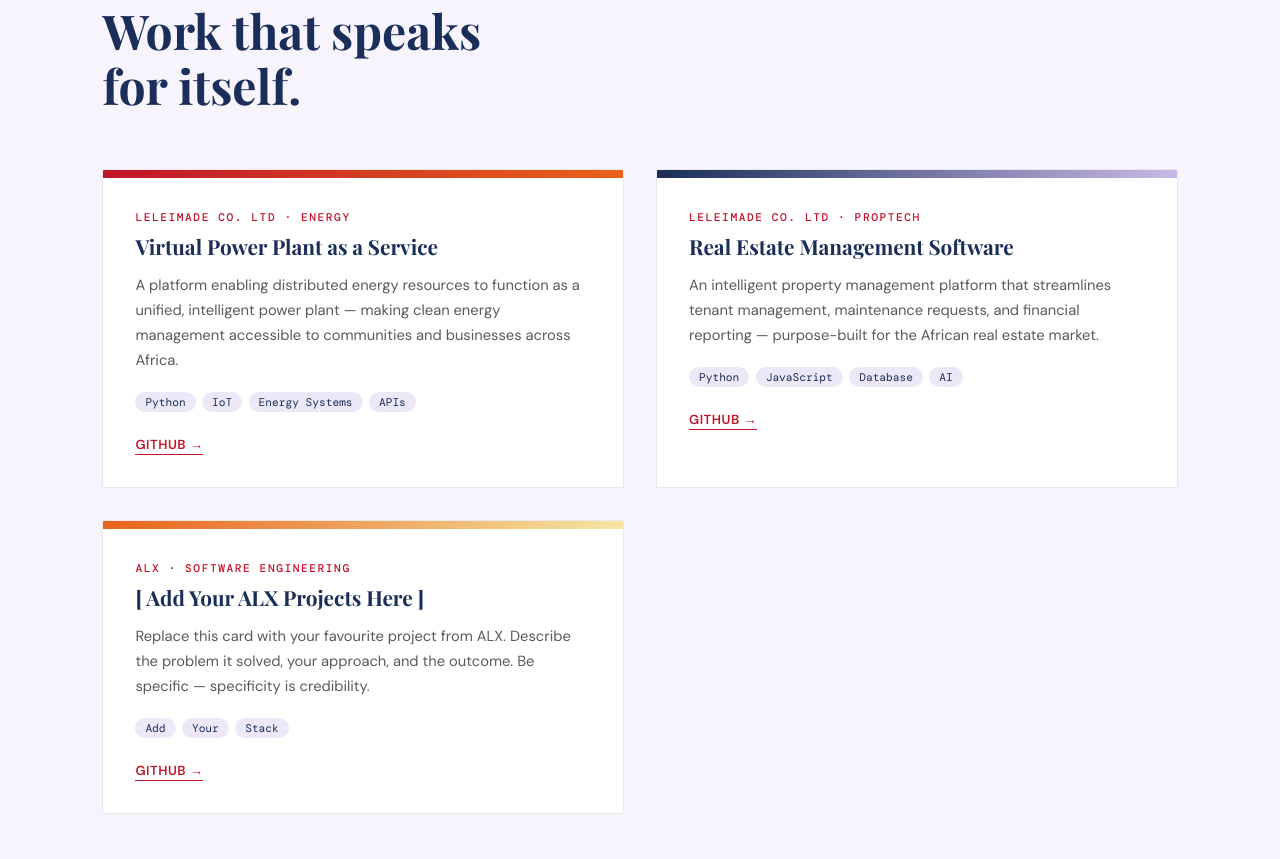
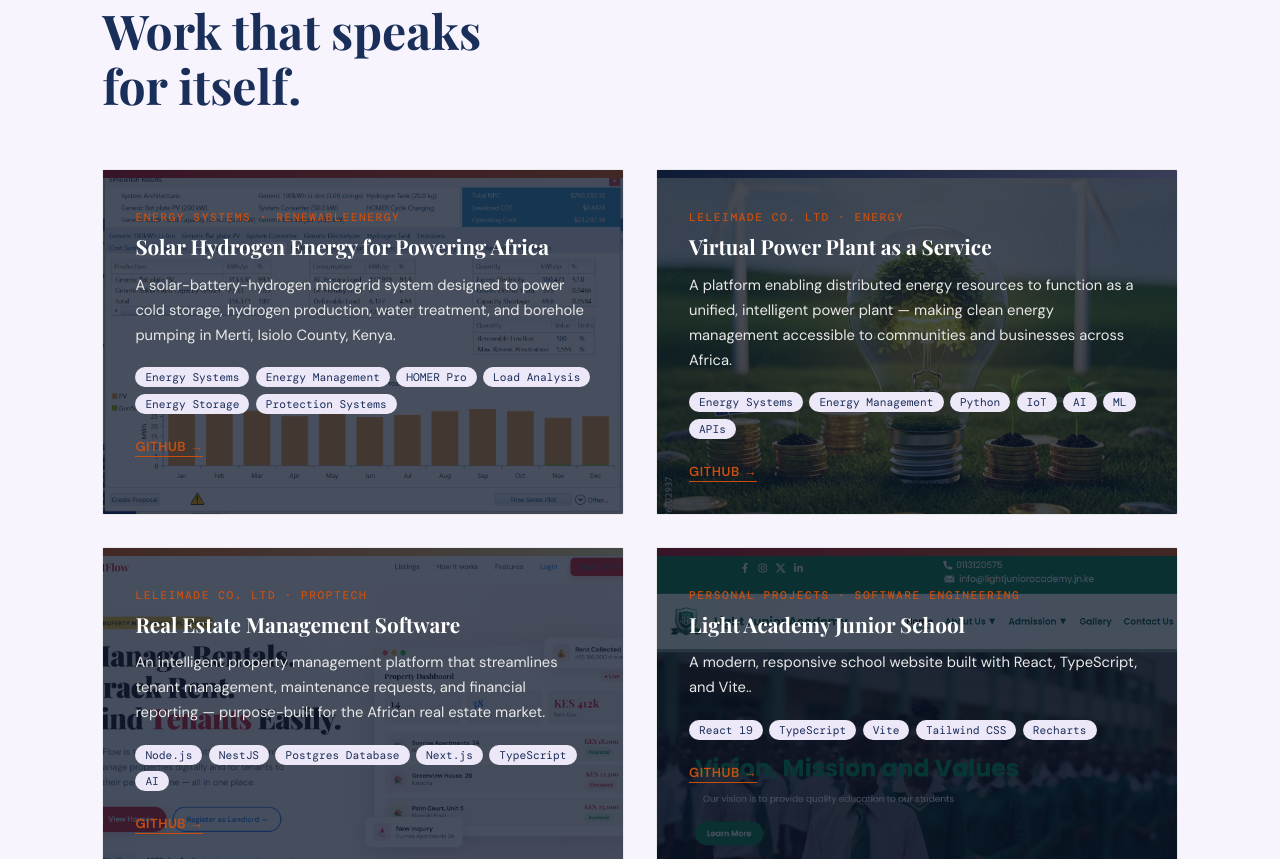
Before and after one commit to cassandra18/C.C.LELEI, a plain HTML site: page cassandra_portfolio.html in a window 1280 px wide. Shown: the part 2787-3646 px from the top of the page. Drawn offline with nearby package versions, Linux system fonts and the light colour scheme; a web font is replaced by a local one.

Commit message:
added my projects

```diff
--- a/cassandra_portfolio.html
+++ b/cassandra_portfolio.html
@@ -98,7 +98,7 @@
       </div>
       <div class="about-text">
         <p class="about-paragraph">
-          I am an <strong>Electrical Engineer</strong> and <strong>Software Developer</strong> with a deep passion for
+          I am an <strong>Electrical Engineer</strong> and <strong> a Software Developer</strong> with a deep passion for
           building systems that work beautifully — not just technically, but for the people who depend on them.
         </p>
         <p class="about-paragraph">
@@ -155,7 +155,7 @@
           <span class="skill-tag">JavaScript</span>
           <span class="skill-tag">HTML & CSS</span>
           <span class="skill-tag">REST APIs</span>
-          <span class="skill-tag">Databases</span>
+          <span class="skill-tag">SQL Databases</span>
           <span class="skill-tag">Git & GitHub</span>
           <span class="skill-tag">Linux/Shell</span>
         </div>
@@ -182,6 +182,27 @@
       <h2 class="section-title">Work that speaks<br>for itself.</h2>
     </div>
     <div class="projects-grid reveal">
+
+        <div class="project-card">
+        <div class="project-card-header"></div>
+        <div class="project-card-body">
+          <div class="project-category">Energy Systems · RenewableEnergy</div>
+          <h3 class="project-title">Solar Hydrogen Energy for Powering Africa</h3>
+          <p class="project-desc">A solar-battery-hydrogen microgrid system designed to power cold storage, hydrogen production, water treatment, and borehole pumping in Merti, Isiolo County, Kenya.</p>
+          <div class="project-tech">
+            <span class="tech-pill">Energy Systems</span>
+            <span class="tech-pill">Energy Management</span>
+            <span class="tech-pill">HOMER Pro</span>
+            <span class="tech-pill">Load Analysis</span>
+            <span class="tech-pill">Energy Storage</span>
+            <span class="tech-pill">Protection Systems</span>
+          </div>
+          <div class="project-links">
+            <a href="https://github.com/cassandra18/SHEPA_Energy_System" class="project-link" target="_blank">GitHub →</a>
+          </div>
+        </div>
+      </div>
+
       <div class="project-card">
         <div class="project-card-header"></div>
         <div class="project-card-body">
@@ -190,13 +211,16 @@
           <p class="project-desc">A platform enabling distributed energy resources to function as a unified, intelligent
             power plant — making clean energy management accessible to communities and businesses across Africa.</p>
           <div class="project-tech">
+            <span class="tech-pill">Energy Systems</span>
+            <span class="tech-pill">Energy Management</span>
             <span class="tech-pill">Python</span>
             <span class="tech-pill">IoT</span>
-            <span class="tech-pill">Energy Systems</span>
+            <span class="tech-pill">AI</span>
+            <span class="tech-pill">ML</span>
             <span class="tech-pill">APIs</span>
           </div>
           <div class="project-links">
-            <a href="https://github.com/cassandra18" class="project-link" target="_blank">GitHub →</a>
+            <a href="https://github.com/cassandra18/LELEIMADE-VPP/blob/main/README.md" class="project-link" target="_blank">GitHub →</a>
           </div>
         </div>
       </div>
@@ -209,13 +233,15 @@
           <p class="project-desc">An intelligent property management platform that streamlines tenant management,
             maintenance requests, and financial reporting — purpose-built for the African real estate market.</p>
           <div class="project-tech">
-            <span class="tech-pill">Python</span>
-            <span class="tech-pill">JavaScript</span>
-            <span class="tech-pill">Database</span>
+            <span class="tech-pill">Node.js</span>
+            <span class="tech-pill">NestJS</span>
+            <span class="tech-pill">Postgres Database</span>
+            <span class="tech-pill">Next.js</span>
+            <span class="tech-pill">TypeScript</span>
             <span class="tech-pill">AI</span>
           </div>
           <div class="project-links">
-            <a href="https://github.com/cassandra18" class="project-link" target="_blank">GitHub →</a>
+            <a href="https://github.com/cassandra18/LELEIMADE.CO-PROPERTY-MANAGEMENT-SAAS" class="project-link" target="_blank">GitHub →</a>
           </div>
         </div>
       </div>
@@ -223,17 +249,18 @@
       <div class="project-card">
         <div class="project-card-header"></div>
         <div class="project-card-body">
-          <div class="project-category">ALX · Software Engineering</div>
-          <h3 class="project-title">[ Add Your ALX Projects Here ]</h3>
-          <p class="project-desc">Replace this card with your favourite project from ALX. Describe the problem it
-            solved, your approach, and the outcome. Be specific — specificity is credibility.</p>
+          <div class="project-category">Personal projects · Software Engineering</div>
+          <h3 class="project-title">Light Academy Junior School</h3>
+          <p class="project-desc">A modern, responsive school website built with React, TypeScript, and Vite..</p>
           <div class="project-tech">
-            <span class="tech-pill">Add</span>
-            <span class="tech-pill">Your</span>
-            <span class="tech-pill">Stack</span>
+            <span class="tech-pill">React 19</span>
+            <span class="tech-pill">TypeScript</span>
+            <span class="tech-pill">Vite</span>
+            <span class="tech-pill">Tailwind CSS</span>
+            <span class="tech-pill">Recharts</span>
           </div>
           <div class="project-links">
-            <a href="https://github.com/cassandra18" class="project-link" target="_blank">GitHub →</a>
+            <a href="https://school-website-3xb8orobt-cassandra18s-projects.vercel.app/" class="project-link" target="_blank">GitHub →</a>
           </div>
         </div>
       </div>
@@ -311,16 +338,16 @@
         <div class="contact-info">
           <div class="contact-item">
             <div class="contact-icon">✉</div>
-            <a href="mailto:your@email.com">your@email.com</a>
+            <a href="mailto:leleimade@gmail.com">leleimade@gmail.com</a>
           </div>
           <div class="contact-item">
             <div class="contact-icon">🐙</div>
             <a href="https://github.com/cassandra18" target="_blank">github.com/cassandra18</a>
           </div>
-          <div class="contact-item">
+          <!-- <div class="contact-item">
             <div class="contact-icon">💼</div>
             <a href="#">linkedin.com/in/cassandra-lelei</a>
-          </div>
+          </div> -->
         </div>
       </div>
       <div class="contact-form">
@@ -344,7 +371,9 @@
   <!-- FOOTER -->
   <footer>
     <div class="footer-brand">C<span>.</span>C<span>.</span>Lelei</div>
-    <div class="footer-copy">© 2025 Cassandra Chepkoech Lelei</div>
+    <div class="footer-copy">
+©     <span id="year"></span> Cassandra Chepkoech Lelei. All rights reserved.
+    </div>
     <div class="footer-tagline">Building futures, one system at a time.</div>
   </footer>
 </body>
--- a/style.css
+++ b/style.css
@@ -344,7 +344,40 @@
     overflow: hidden;
     transition: transform 0.3s, box-shadow 0.3s;
     position: relative;
+    background-size: cover;
+    background-position: center;
   }
+
+  /* DARK OVERLAY */
+.project-card::before {
+  content: "";
+  position: absolute;
+  inset: 0;
+  background: rgba(10, 20, 40, 0.75); /* darkness level */
+  z-index: 1;
+}
+
+/* Make content sit above overlay */
+.project-card-body {
+  position: relative;
+  z-index: 2;
+}
+
+.project-card:nth-child(1) {
+  background-image: url("images/electrical_energy_output.png");
+}
+
+.project-card:nth-child(2) {
+  background-image: url("images/low-cost-renewable-sources-of-energy.jpg");
+}
+
+.project-card:nth-child(3) {
+  background-image: url("images/leleimade_REMs.png");
+}
+
+.project-card:nth-child(4) {
+  background-image: url("images/school_website.png");
+}
   .project-card:hover { transform: translateY(-8px); box-shadow: 0 20px 50px rgba(26,46,90,0.12); }
   .project-card-header {
     height: 8px;
@@ -356,15 +389,15 @@
   .project-category {
     font-family: 'DM Mono', monospace;
     font-size: 0.7rem; letter-spacing: 0.14em; text-transform: uppercase;
-    color: var(--cherry); font-weight: 500; margin-bottom: 0.5rem;
+    color: var(--orange-deep); font-weight: 500; margin-bottom: 0.5rem;
   }
   .project-title {
     font-family: 'Playfair Display', serif;
     font-size: 1.3rem; font-weight: 700;
-    color: var(--deep-blue); margin-bottom: 0.8rem;
+    color: var(--white); margin-bottom: 0.8rem;
   }
   .project-desc {
-    font-size: 0.92rem; line-height: 1.7; color: var(--gray-mid);
+    font-size: 0.92rem; line-height: 1.7; color: var(--gray-light);
     margin-bottom: 1.2rem;
   }
   .project-tech { display: flex; flex-wrap: wrap; gap: 0.4rem; margin-bottom: 1.5rem; }
@@ -377,9 +410,9 @@
   .project-links { display: flex; gap: 0.8rem; }
   .project-link {
     font-size: 0.82rem; font-weight: 600;
-    color: var(--cherry); text-decoration: none;
+    color: var(--orange-deep); text-decoration: none;
     letter-spacing: 0.04em; text-transform: uppercase;
-    border-bottom: 1px solid var(--cherry);
+    border-bottom: 1px solid var(--orange-deep);
     padding-bottom: 1px;
     transition: color 0.2s;
   }
```
Also changed, not shown: images/electrical_energy_output.png (added), images/leleimade_REMs.png (added), images/low-cost-renewable-sources-of-energy.jpg (added), images/school_website.png (added).
